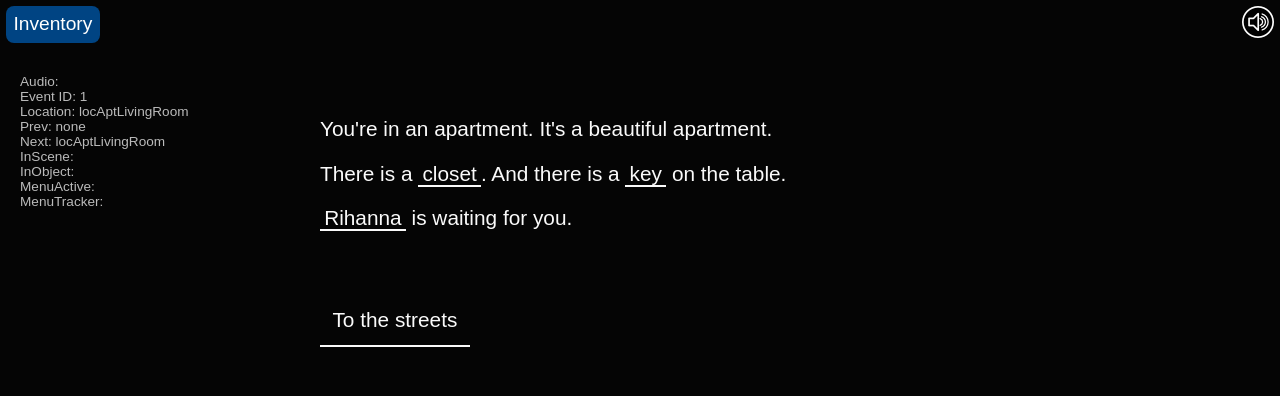
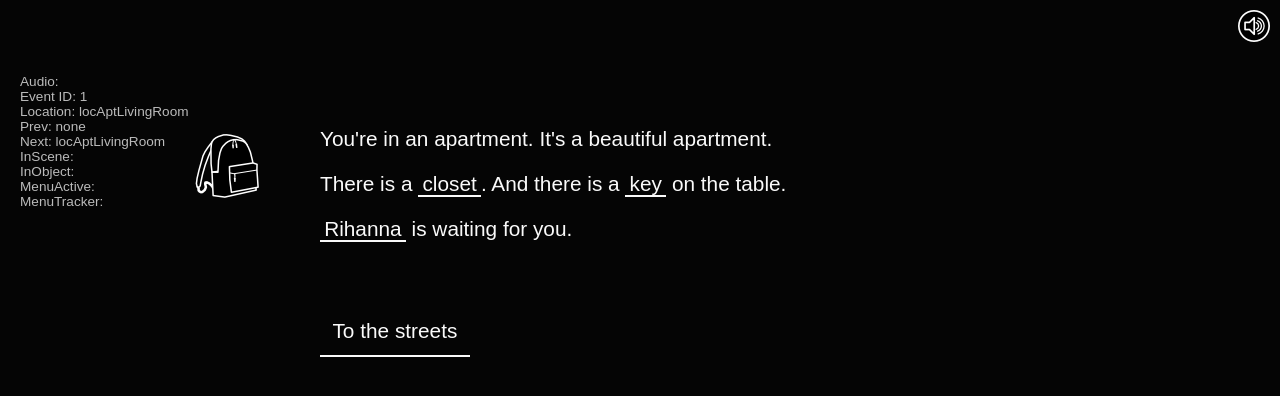
Before and after one commit to UtrechtUniversity/Web-Stories, a website with bundled scripts: page index.html in a window 1280 px wide. Both pictures are taken after a click on the button "Let's go!". Built offline with nearby package versions, Linux system fonts and the light colour scheme.

Commit message:
added inventory icon

```diff
--- a/index.html
+++ b/index.html
@@ -30,7 +30,7 @@
   </div>
 
   <header>
-    <div id="inventoryBtn">Inventory</div>
+    <div id="invBtn" class="hide"></div>
     <div id="fsBtn" class="hide"></div>
     <div id="soundBtn" class="sound_on"></div>
   </header>
--- a/src/main.js
+++ b/src/main.js
@@ -531,11 +531,11 @@
 
     if (init.enableInventory) {
         // Clickable button
-        $("#inventoryBtn").on("click", function () {
+        $("#invBtn").removeClass("hide");
+        $("#invBtn").addClass("inv_off");
+        $("#invBtn").on("click", function () {
             openInventory();
         });
-    } else {
-        document.getElementById("inventoryBtn").style.display = "none";
     }
 
     if (init.debugStats) {
--- a/src/menu.js
+++ b/src/menu.js
@@ -320,7 +320,7 @@
         in the same spot as the inventory button) and will therefore relaunch
         the inventory. */
         setTimeout(function () {
-            $("#inventoryBtn").on("click", function () {
+            $("#invBtn").on("click", function () {
                 openInventory();
             });
         }, 200);
@@ -442,7 +442,7 @@
     let objRef = ObjList.get(objID);
 
     // Remove event handler for inventory button
-    $("#inventoryBtn").off();
+    $("#invBtn").off();
 
     if (menuLock) {
         delay = 250;
--- a/style.css
+++ b/style.css
@@ -53,13 +53,11 @@
 
 header {
     font-size: 1.2rem;
-    position: absolute;
     z-index: 8;
-    top: 0;
-    left: 0;
-    width: 100%;
-    padding: 0.3em;
-    box-sizing: border-box;
+    max-width: 40rem;
+    height: 12vh;
+    margin: 0 auto;
+    padding: 0.5em;
     text-align: right;
     opacity: 0;
     transition: opacity 500ms ease-in-out;
@@ -74,20 +72,22 @@
     border: 0;
 }
 
-header #inventoryBtn {
+#invBtn {
     position: relative;
     float: left;
-    padding: 0.4em;
-    display: block;
-    color: white;
-    background-color: rgb(0, 68, 131);
-    border-radius: 8px;
+    z-index: 5;
+    width: 64px;
+    height: 12vh;
 }
 
-header #inventoryBtn:hover {
-    color: black;
-    background-color: white;
-    cursor: pointer;
+.inv_off {
+    background: url('img/icon_backpack.png') bottom left no-repeat;
+    background-size: contain;
+}
+
+.inv_off:hover {
+    background: url('img/icon_backpack_hover.png') bottom left no-repeat;
+    background-size: contain;
 }
 
 header #soundBtn {
@@ -139,7 +139,6 @@
     max-width: 40rem;
     margin: 0 auto;
     padding: 0.5em;
-    padding-top: 12vh;
 }
 
 #container.std {
@@ -304,10 +303,24 @@
         height: 80%;
     }
 
+    header {
+        max-width: 100%;
+        box-sizing: border-box;
+    }
+
     header #fsBtn {
         display: inline-block;
         width: 32px;
         height: 32px;
     }
 
+    #invBtn {
+        position: absolute;
+        z-index: 5;
+        top: calc(12vh + 2em);
+        left: calc(50vw - 20rem - 125px);
+        width: 64px;
+        height: 64px;
+    }
+
 }
```
Also changed, not shown: img/icon_backpack.png (added), img/icon_backpack_hover.png (added).
